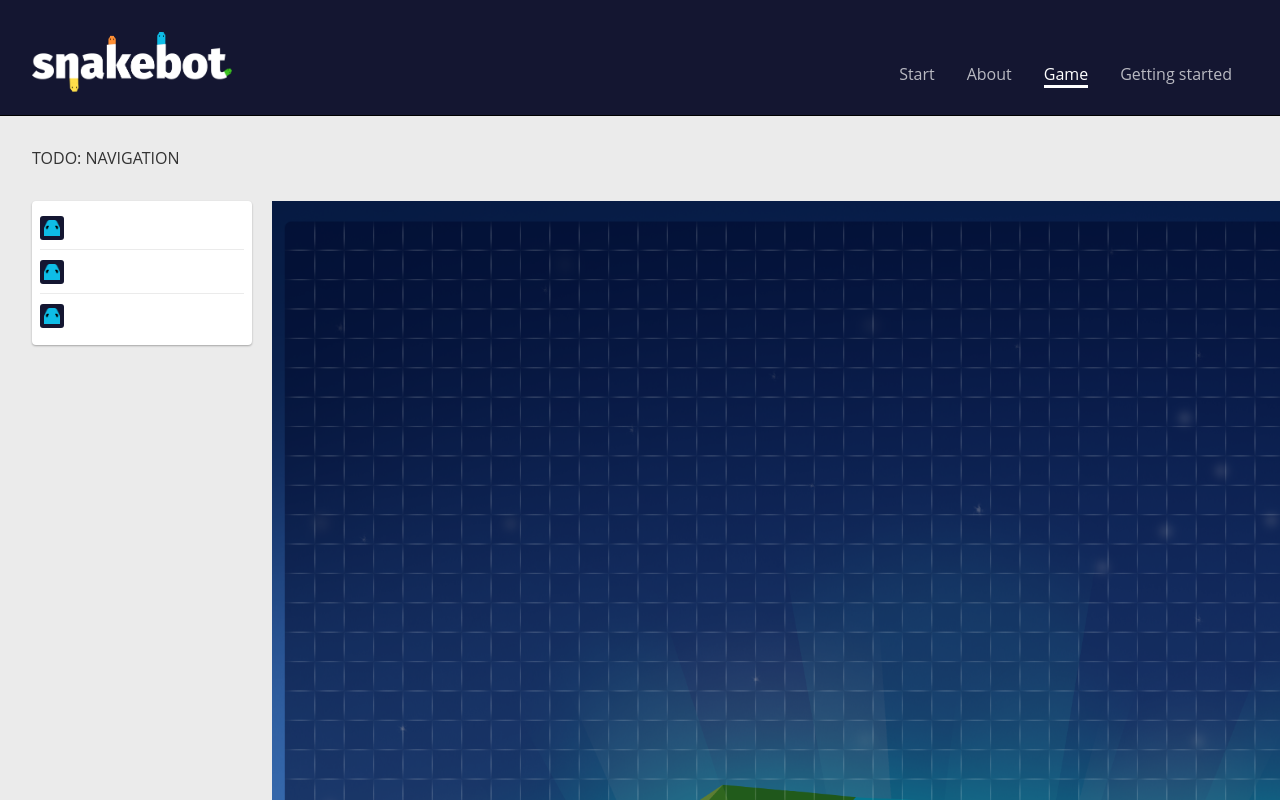
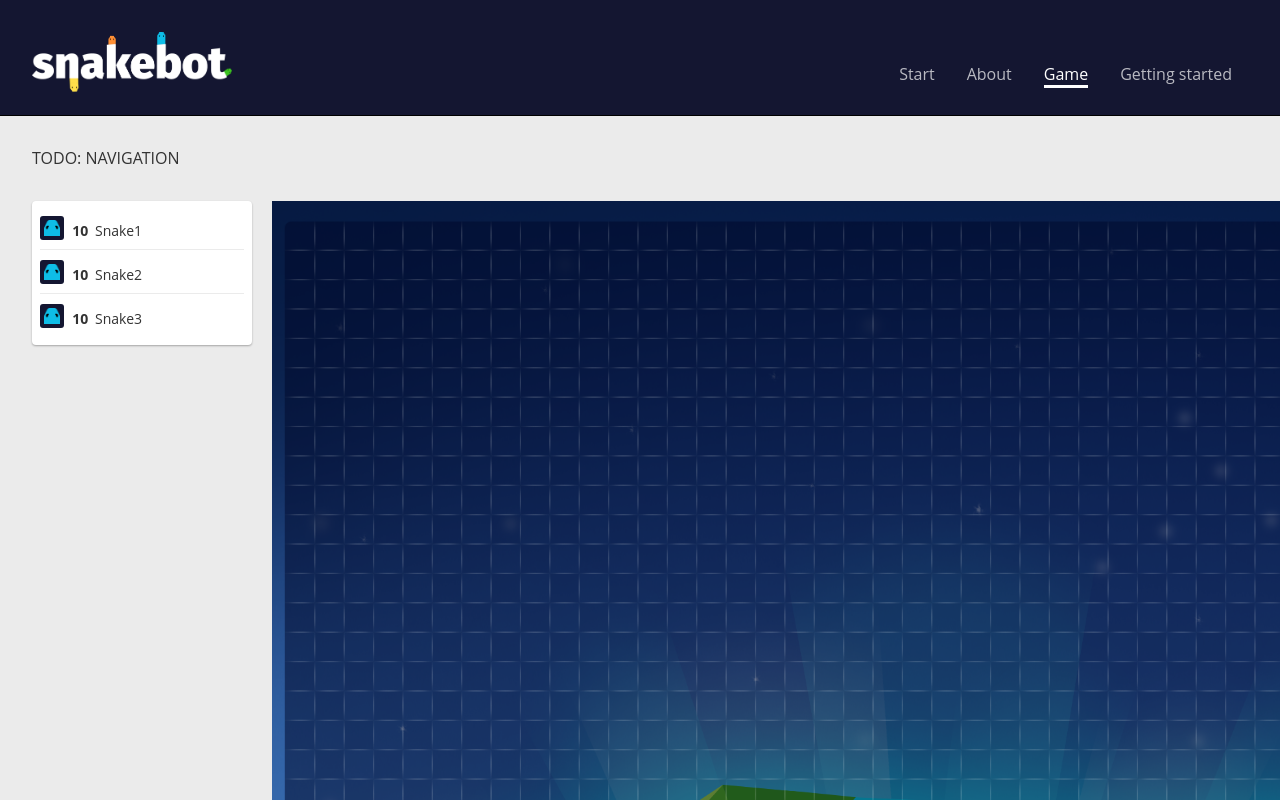
Before and after one commit to cygni/snakebot-reactclient, a React (Create React App) app: page /viewgame/1 in a window 1280 px wide. Shown: the top 800 px of the page. Built offline with nearby package versions, Linux system fonts and the light colour scheme.

Commit message:
Added dummy names

```diff
--- a/src/components/game/components/ScoreBoard.tsx
+++ b/src/components/game/components/ScoreBoard.tsx
@@ -24,6 +24,7 @@ const snakes = ["Snake1", "Snake2", "Snake3"];
             <figure>
             <img src={snakehead} alt="snakehead" />
             </figure>
+            <strong>10</strong> {snake}
             </li>
             ))}
         </ul>
```
